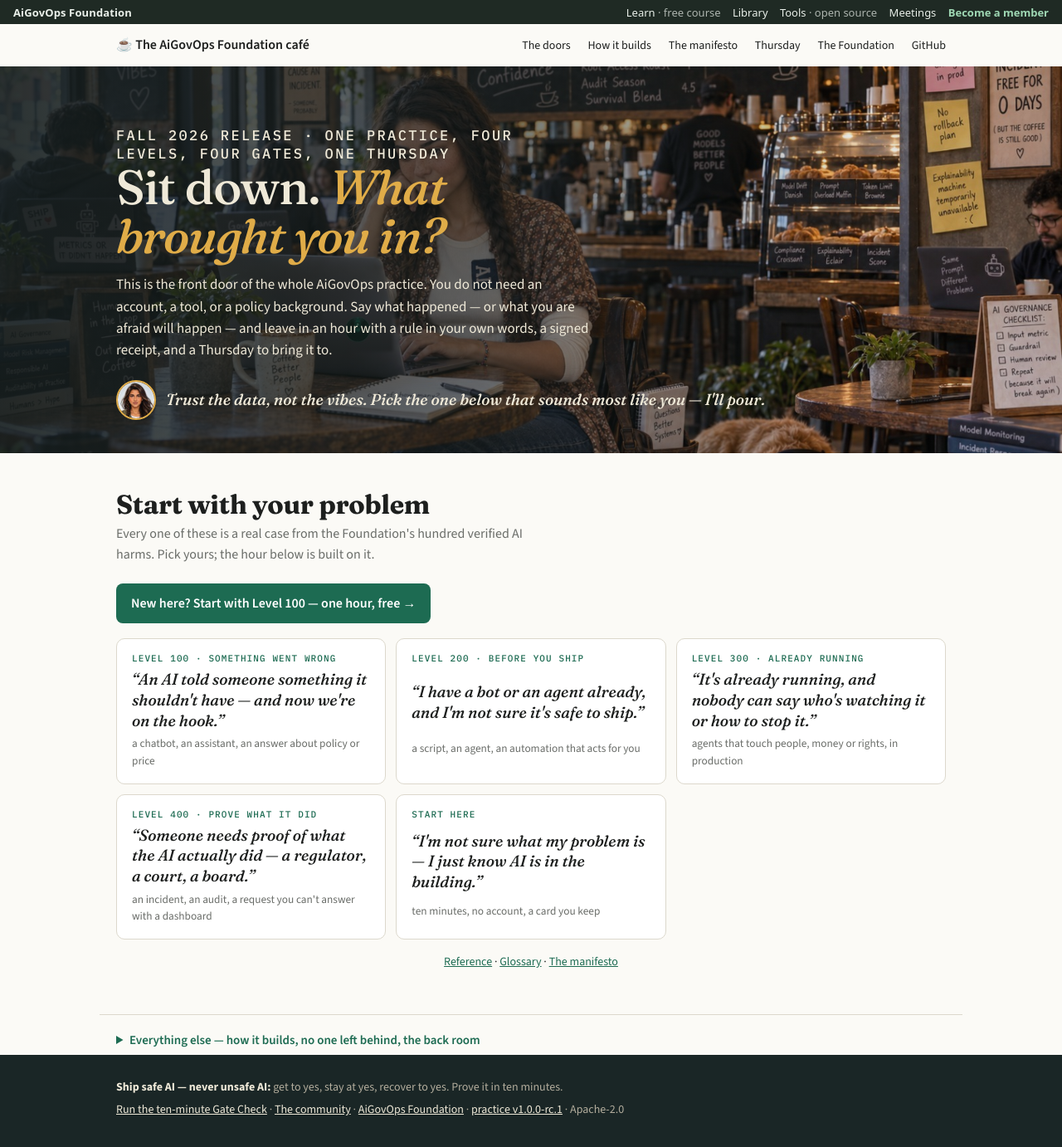
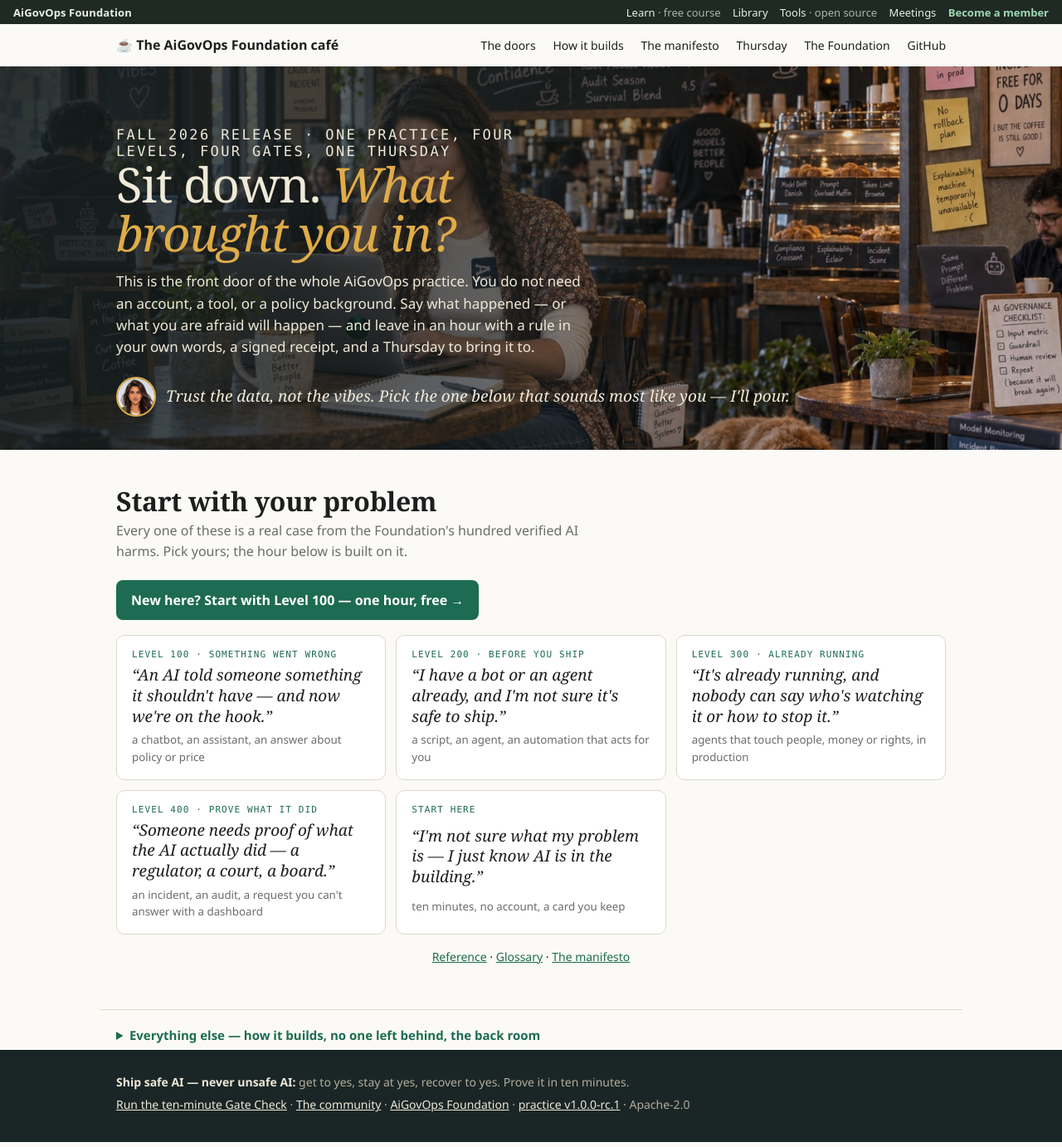
Before and after one commit to aigovops-foundation/practice, a Jekyll site: the page index.html, which Jekyll copies as it is, in a window 1280 px wide. Shown: the whole page at 83% size. Built offline with Jekyll 4.4.1, drawn with Linux system fonts in a browser that asks for light colours; some web fonts are replaced.

Commit message:
style: load the Foundation's self-hosted fonts instead of Google Fonts (#34)
Co-authored-by: Devin AI <158243242+devin-ai-integration[bot]@users.noreply.github.com>
Co-authored-by: Bob Rapp <robertrapp@bobrapp.cloud>

```diff
--- a/_layouts/default.html
+++ b/_layouts/default.html
@@ -8,8 +8,7 @@
   <link rel="icon" type="image/png" sizes="16x16" href="{{ "/assets/images/favicon-16.png" | relative_url }}">
   <link rel="apple-touch-icon" sizes="180x180" href="{{ "/assets/images/apple-touch-icon.png" | relative_url }}">
   <link rel="stylesheet" href="{{ "/assets/css/style.css?v=" | append: site.github.build_revision | relative_url }}">
-  <link rel="preconnect" href="https://fonts.googleapis.com">
-  <link rel="stylesheet" href="https://fonts.googleapis.com/css2?family=Fraunces:ital,opsz,wght@0,9..144,500;0,9..144,560;0,9..144,600;0,9..144,700;1,9..144,500&family=Source+Sans+3:ital,wght@0,400;0,600;0,700;1,400&family=IBM+Plex+Mono:wght@500;600&display=swap">
+  <link rel="stylesheet" href="https://www.aigovops-foundation.com/fonts/fonts.css">
   <link rel="stylesheet" href="{{ "/assets/wren-cafe.css" | relative_url }}">
   <style>
   </style>
--- a/index.html
+++ b/index.html
@@ -12,8 +12,7 @@
 <meta property="og:title" content="The AiGovOps Foundation café">
 <meta property="og:description" content="Sit down. What brought you in? One problem, one hour, one receipt, one Thursday.">
 <meta property="og:image" content="https://practice.aigovops-foundation.com/docs/wren/wren-coffee-shop-public.jpg">
-<link rel="preconnect" href="https://fonts.googleapis.com">
-<link rel="stylesheet" href="https://fonts.googleapis.com/css2?family=Fraunces:ital,opsz,wght@0,9..144,500;0,9..144,700;1,9..144,400;1,9..144,500&family=Source+Sans+3:ital,wght@0,400;0,600;0,700;1,400&family=IBM+Plex+Mono:wght@500;600&display=swap">
+<link rel="stylesheet" href="https://www.aigovops-foundation.com/fonts/fonts.css">
 <style>
   :root{
     --board:#22302f;--board-2:#1a2626;--chalk:#efe9d8;--chalk-dim:#b3ad9d;--chalk-line:rgba(239,233,216,.18);
```
